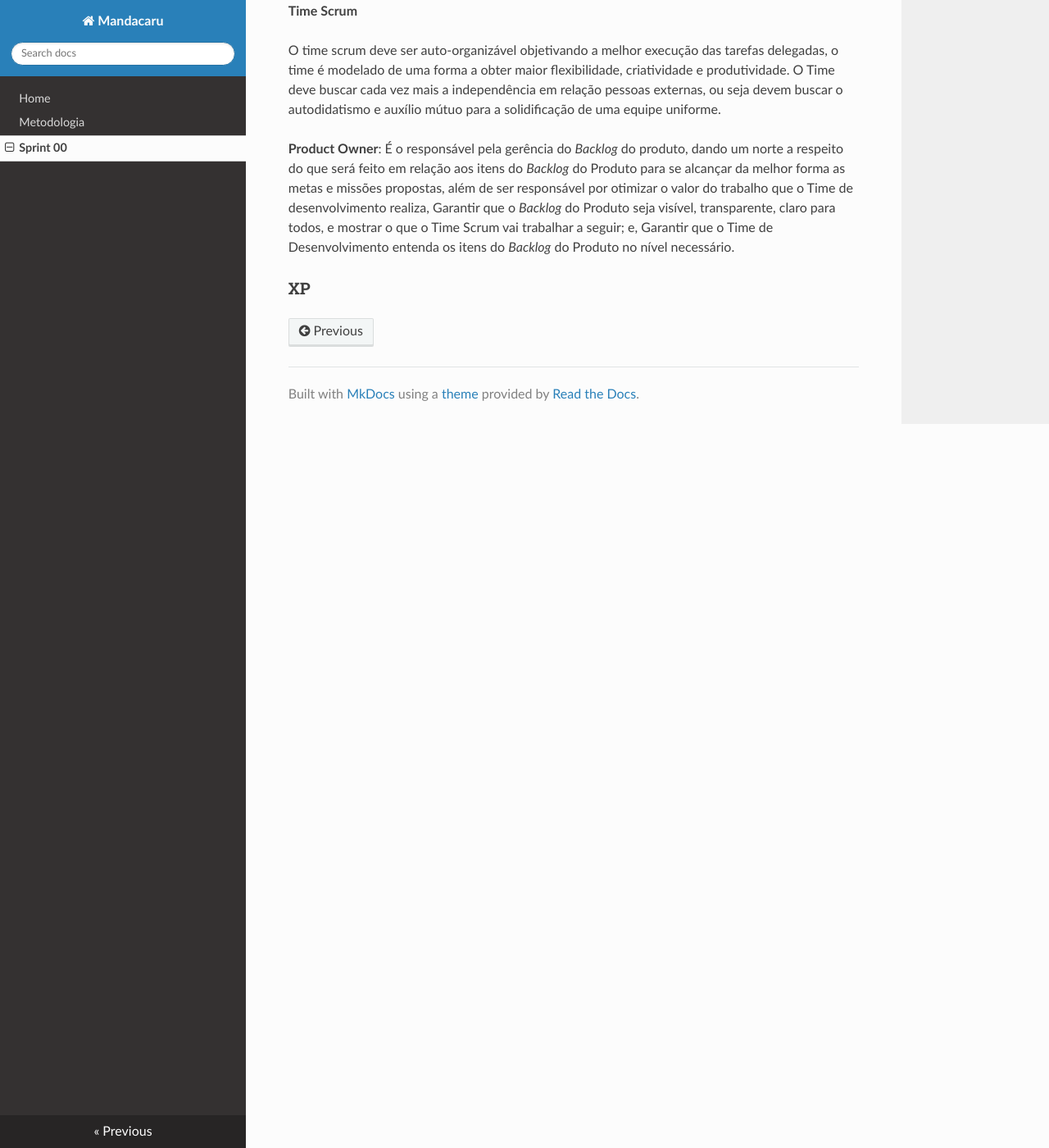
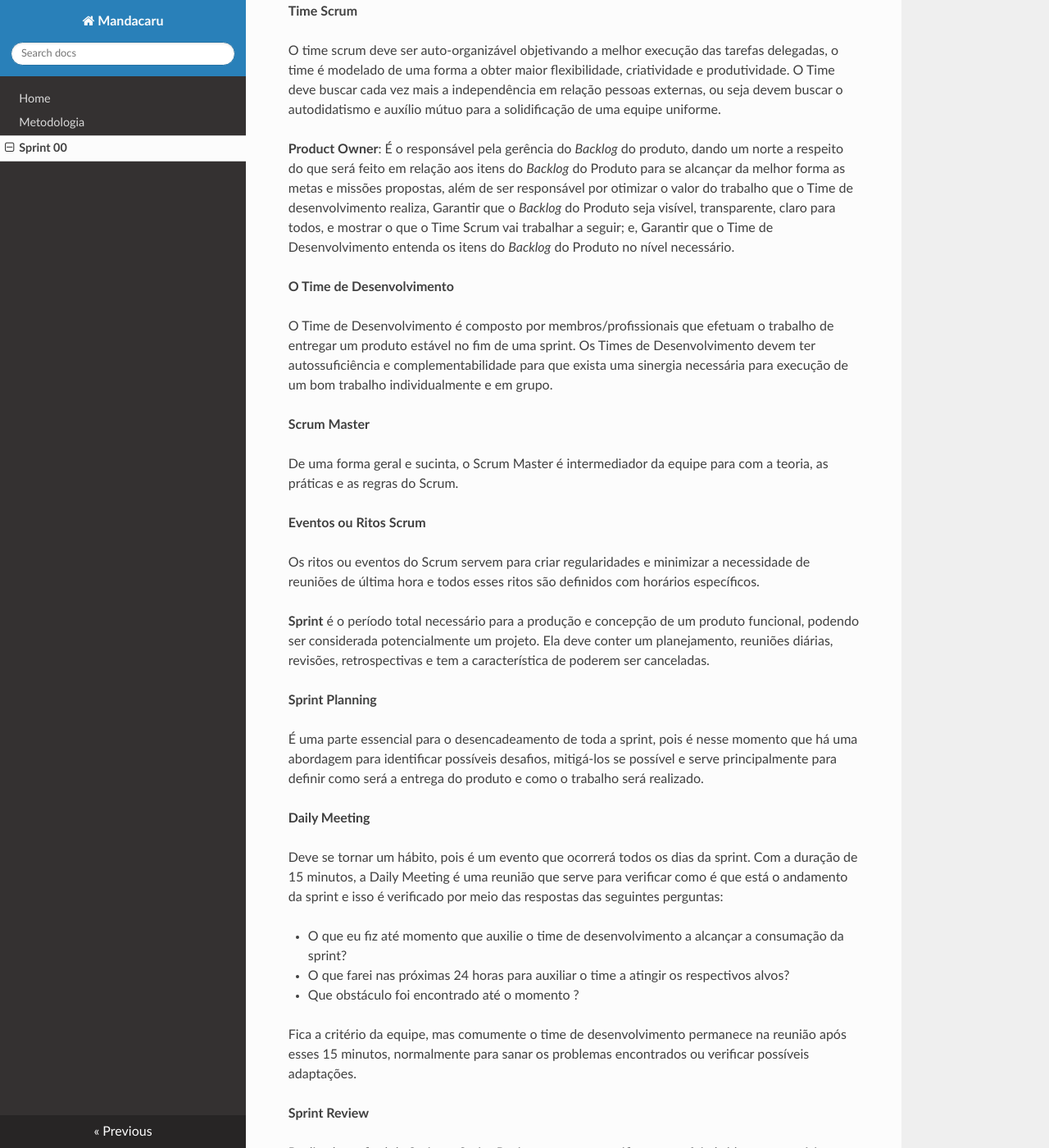
Before and after one commit to MDS-Mandacaru/Documentacao-Mandacaru, an MkDocs documentation site: the page built from docs/sprint00.md, in a window 1280 px wide and 1400 px high, scrolled down 1944 px. Shown: the whole window at 82% size. Built offline with MkDocs 1.6.1, drawn with Linux system fonts in a browser that asks for light colours; nearby versions of some CDN libraries; old or Windows-style settings are respelled for this version of MkDocs; some of the changed text lies outside the part shown.

Commit message:
Adicionando texto referente ao time scrum

```diff
--- a/docs/sprint00.md
+++ b/docs/sprint00.md
@@ -68,4 +68,55 @@ O Time deve buscar cada vez mais a independência em relação pessoas externas,
 **Product Owner**: É o responsável pela gerência do _Backlog_ do produto, dando um norte a respeito do que será feito em relação aos itens  do _Backlog_ do Produto  para se alcançar da  melhor forma as metas e missões propostas, além de ser responsável por  otimizar o valor do trabalho que o Time de desenvolvimento realiza, Garantir que o _Backlog_ do Produto seja visível, transparente, claro para todos, e mostrar o que o Time Scrum vai trabalhar a seguir; e, Garantir que o Time de Desenvolvimento entenda os itens do _Backlog_  do Produto no nível necessário.
 
 
+**O Time de Desenvolvimento**
+
+O Time de Desenvolvimento é composto por  membros/profissionais  que efetuam o trabalho de entregar um produto estável no fim de uma sprint.
+Os Times de Desenvolvimento devem ter autossuficiência e complementabilidade para que exista uma sinergia necessária para execução de um bom trabalho individualmente e em grupo.
+
+**Scrum Master**
+
+ De uma forma geral e sucinta, o Scrum Master é intermediador da equipe para com a teoria, as práticas e as regras do Scrum.
+
+**Eventos ou Ritos Scrum**
+
+Os ritos ou eventos do Scrum servem para criar regularidades e minimizar a necessidade de reuniões de última hora e todos esses ritos são definidos com horários específicos.
+
+**Sprint**
+ é o período total necessário para a produção e concepção de um produto funcional, podendo ser considerada potencialmente um projeto. Ela deve conter um planejamento, reuniões diárias, revisões, retrospectivas e tem a característica de poderem ser canceladas.
+
+**Sprint Planning**
+
+É uma parte essencial para o desencadeamento de toda a sprint, pois é nesse momento que há uma abordagem para identificar possíveis desafios, mitigá-los se possível e serve principalmente para definir como será a entrega do produto e como o trabalho será realizado.
+
+**Daily Meeting**
+
+Deve se tornar um hábito, pois é um evento que ocorrerá todos os dias da sprint.
+Com a duração de 15 minutos, a Daily Meeting é uma reunião que serve para verificar como é que está o andamento da sprint e isso é verificado por meio das respostas das  seguintes perguntas:
+
+- O que eu fiz até momento que auxilie o time de desenvolvimento a alcançar a consumação da sprint?
+
+- O que farei nas próximas 24 horas para auxiliar o time a atingir os respectivos alvos?
+
+- Que obstáculo foi encontrado até o momento ?
+
+Fica a critério da equipe, mas comumente o time de desenvolvimento permanece na reunião após esses 15 minutos, normalmente para sanar os problemas encontrados ou verificar possíveis adaptações.
+
+**Sprint Review**
+
+Realizada no final da Sprint, a Sprint Review serve  para verificar  o que foi obtido se necessário
+adaptar o _Backlog_ do Produto . No período de revisão, o Time Scrum e as partes
+interessadas colaboram sobre o que foi feito na Sprint. Com base nisso e em qualquer
+mudança no _Backlog_ do Produto durante a Sprint, os participantes colaboram nas próximas
+coisas que podem ser feitas para otimizar valor.
+Normalmente essa reunião tem a duração de  4 horas, isso para uma Sprint de um mês.
+
+**Sprint Retrospective**
+
+Realizada após a sprint review e antes do planejamento da sprint, a sprint retrospective é uma chance para o Time Scrum inspecionar a si próprio e criar um plano para melhorias a serem aplicadas na próxima Sprint.
+Ela serve, de uma forma geral, para  inspecionar como a última Sprint foi em relação às pessoas, aos relacionamentos, aos processos e às ferramentas, realizar uma identificação  e ordenação dos principais itens e as potenciais melhorias; e por fim criar um plano para implementar melhorias
+
+
+
+
+
 ### XP
```
